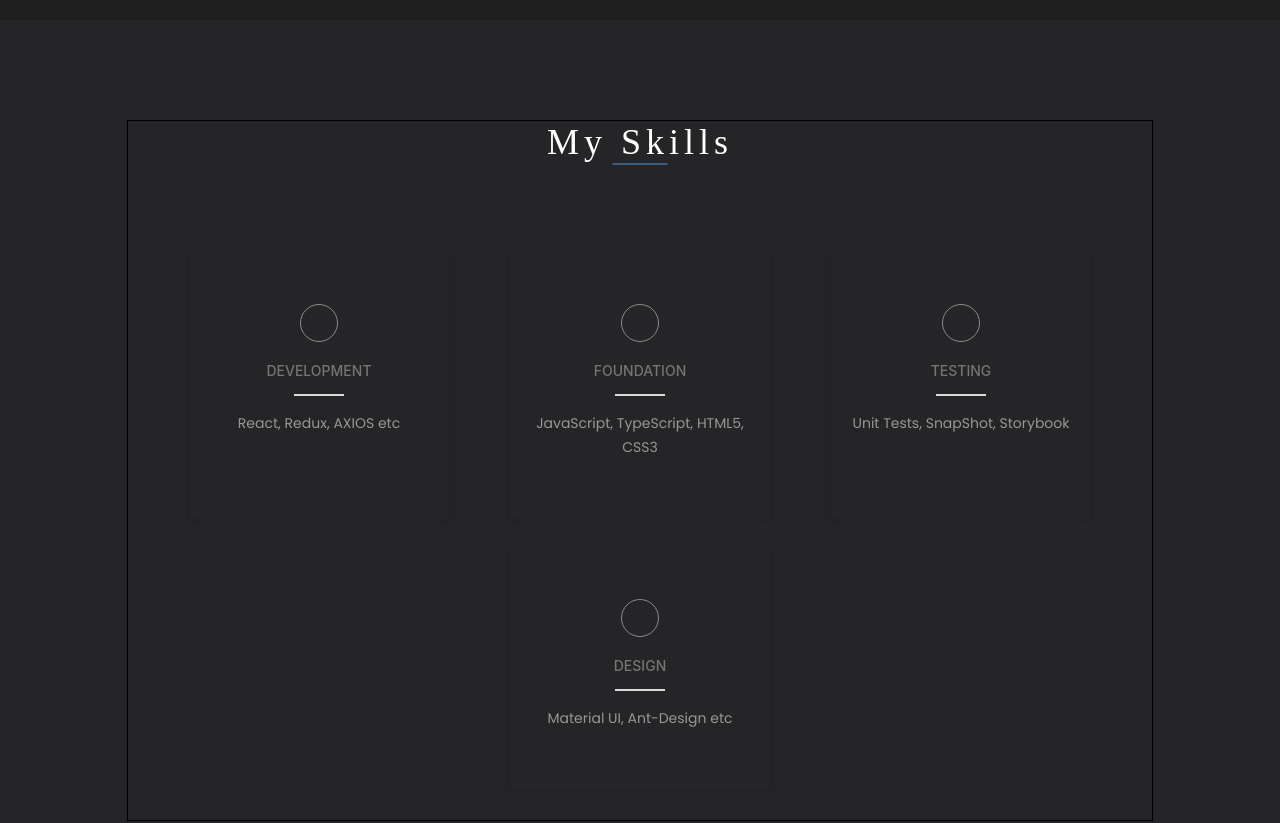
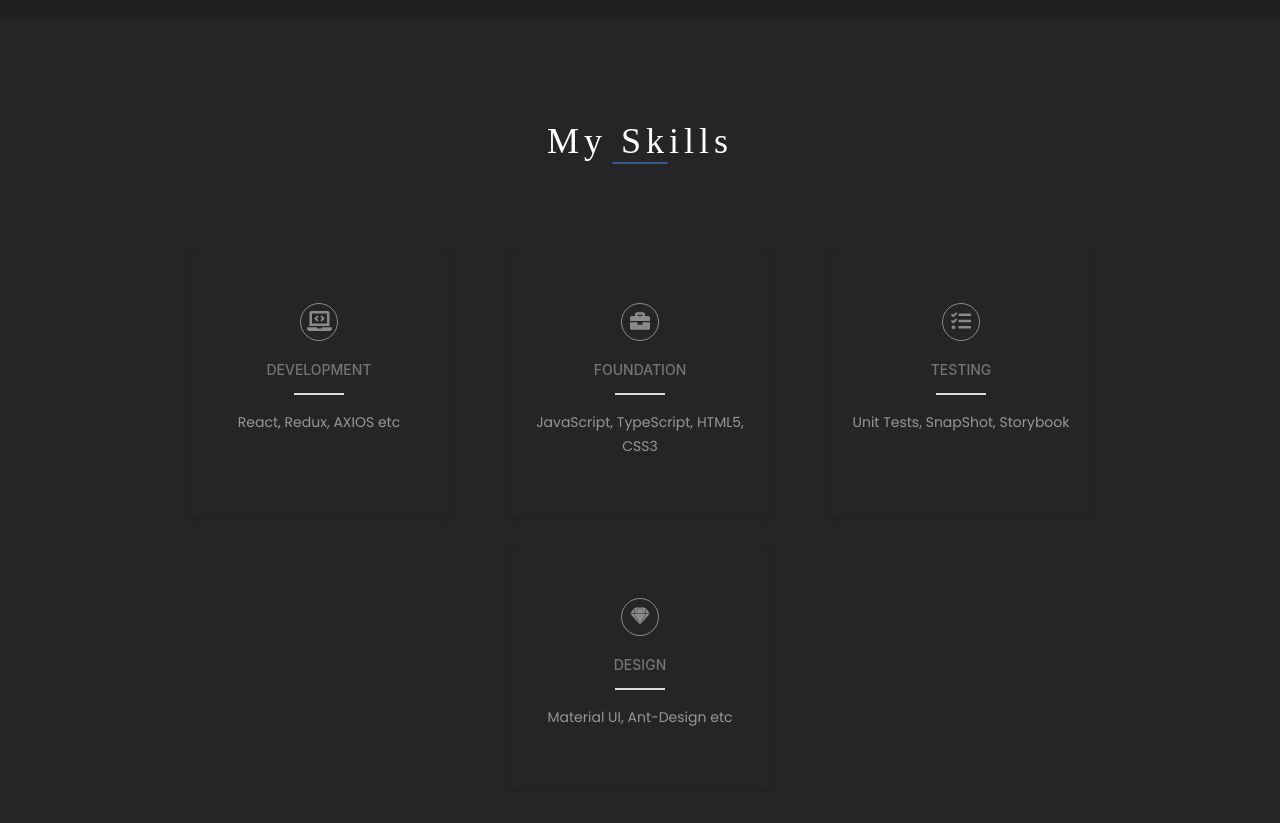
Before and after one commit to marmon179/portfolio, a React (Create React App) app: page / in a window 1280 px wide. Shown: the part 780-1603 px from the top of the page. Built offline with nearby package versions, Linux system fonts and the light colour scheme.

Commit message:
2 Skills 1.0

```diff
--- a/package.json
+++ b/package.json
@@ -4,6 +4,10 @@
   "private": true,
   "homepage": "https://marmon179.github.io/portfolio",
   "dependencies": {
+    "@fortawesome/fontawesome-svg-core": "^1.2.35",
+    "@fortawesome/free-brands-svg-icons": "^5.15.3",
+    "@fortawesome/free-solid-svg-icons": "^5.15.3",
+    "@fortawesome/react-fontawesome": "^0.1.14",
     "@testing-library/jest-dom": "^5.11.4",
     "@testing-library/react": "^11.1.0",
     "@testing-library/user-event": "^12.1.10",
--- a/src/common/style/Container.module.css
+++ b/src/common/style/Container.module.css
@@ -1,5 +1,4 @@
 .container{
-    border: 1px solid;
     height: 100%;
     width: 80%;
     margin: 0 auto;
--- a/src/skills/Skills.js
+++ b/src/skills/Skills.js
@@ -3,6 +3,8 @@
 import styleContainer from '../../src/common/style/Container.module.css'
 import {Skill} from './skill/Skill';
 import {Title} from '../common/components/title/Title';
+import {faBriefcase, faLaptopCode, faTasks} from '@fortawesome/free-solid-svg-icons';
+import {faSketch} from '@fortawesome/free-brands-svg-icons';
 
 
 export function Skills() {
@@ -11,10 +13,11 @@
             <div className={`${styleContainer.container} ${style.skillsContainer}`}>
                 <Title text={'My Skills'}/>
                 <div className={style.skills}>
-                    <Skill title={'DEVELOPMENT'} description={'React, Redux, AXIOS etc'}/>
-                    <Skill title={'FOUNDATION'} description={'JavaScript, TypeScript, HTML5, CSS3'}/>
-                    <Skill title={'TESTING'} description={'Unit Tests, SnapShot, Storybook'}/>
-                    <Skill title={'DESIGN'} description={'Material UI, Ant-Design etc'}/>
+                    <Skill title={'DEVELOPMENT'} description={'React, Redux, AXIOS etc'} titleIcon={faLaptopCode}/>
+                    <Skill title={'FOUNDATION'} description={'JavaScript, TypeScript, HTML5, CSS3'}
+                           titleIcon={faBriefcase}/>
+                    <Skill title={'TESTING'} description={'Unit Tests, SnapShot, Storybook'} titleIcon={faTasks}/>
+                    <Skill title={'DESIGN'} description={'Material UI, Ant-Design etc'} titleIcon={faSketch}/>
                 </div>
 
             </div>
--- a/src/skills/skill/Skill.js
+++ b/src/skills/skill/Skill.js
@@ -1,16 +1,17 @@
 import React from 'react'
 import style from './Skill.module.scss'
+import {FontAwesomeIcon} from '@fortawesome/react-fontawesome';
 
 
-export function Skill(props) {
+export function Skill({title, titleIcon, description}) {
     return (
         <div className={style.skill}>
             <div className={style.image}>
-
+                <FontAwesomeIcon icon={titleIcon} className={style.icon}/>
             </div>
-            <h5>{props.title}</h5>
+            <h5>{title}</h5>
             <hr className={style.hR}/>
-            <p>{props.description}</p>
+            <p>{description}</p>
         </div>
     );
 }
```
Also changed, not shown: 1 other file (tests, documents, lock files or other folders).
